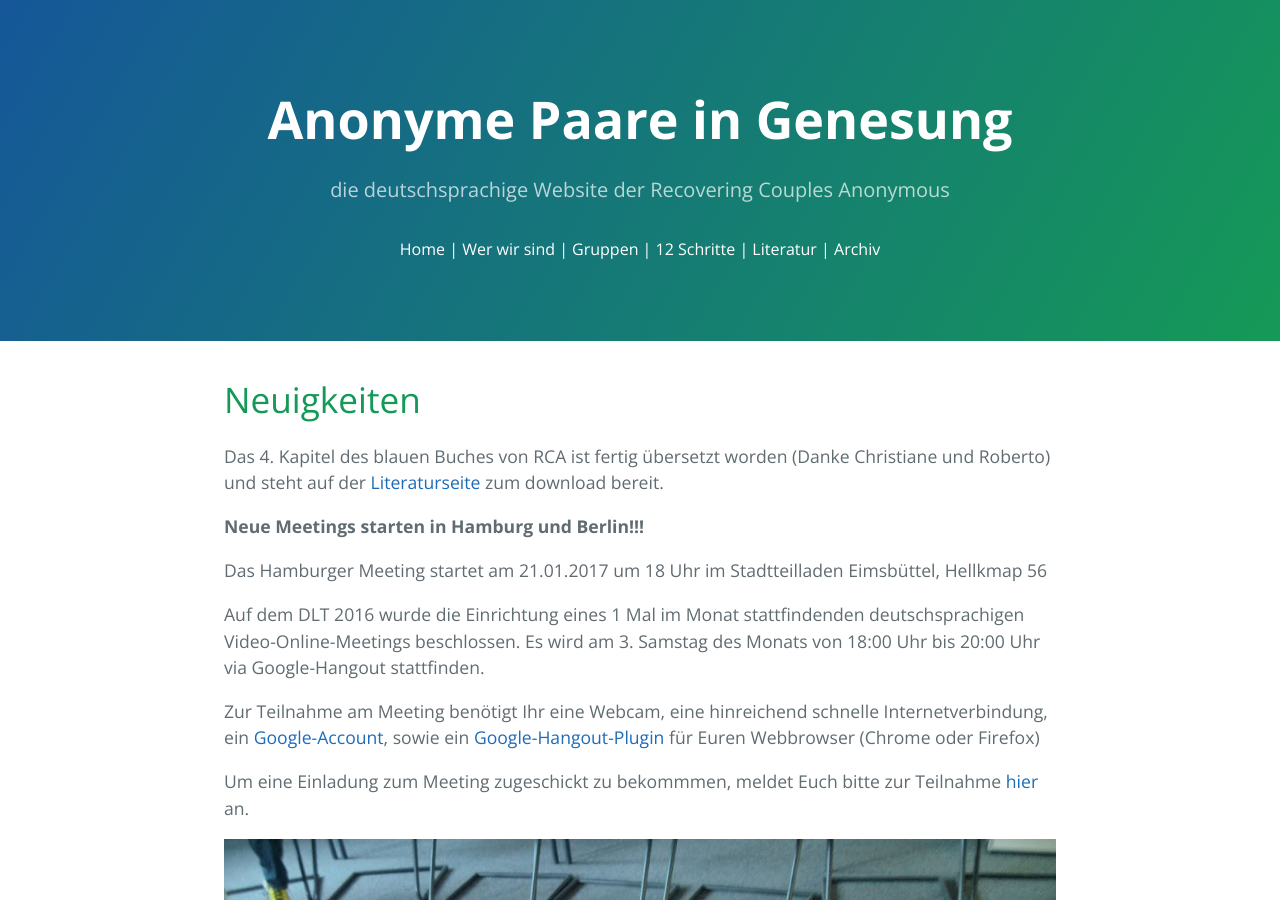
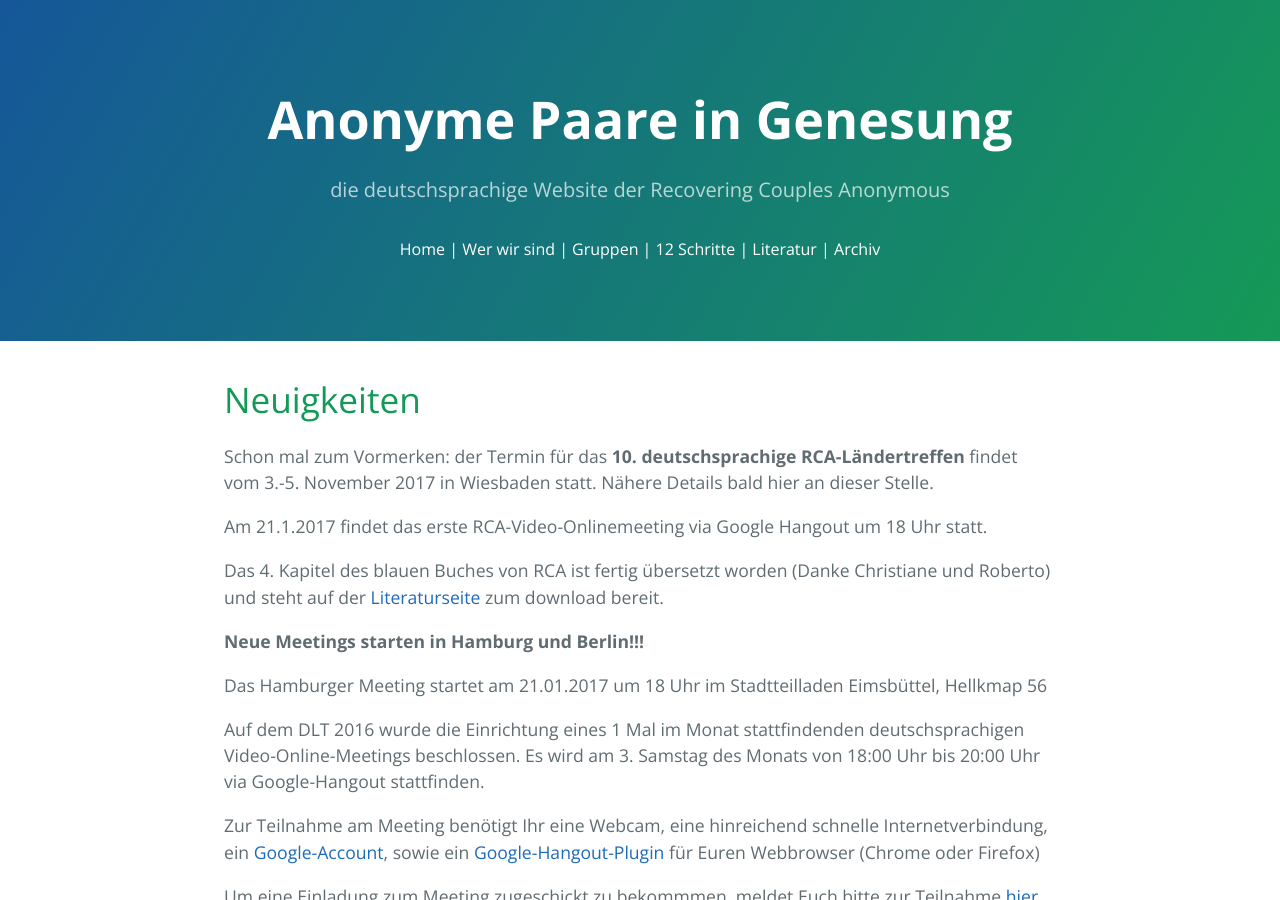
Before and after one commit to rcadeutschland/rcadeutschland.github.io, a Jekyll site: the page built from index.html, in a window 1280 px wide and 900 px high. Built offline with Jekyll 4.4.1, drawn with Linux system fonts in a browser that asks for light colours; nearby versions of some CDN libraries.

Commit message:
Update index.html

```diff
--- a/index.html
+++ b/index.html
@@ -3,6 +3,9 @@ layout: default
 title: RCA Home
 ---
 <h1>Neuigkeiten</h1>
+<p>Schon mal zum Vormerken: der Termin für das <b>10. deutschsprachige RCA-Ländertreffen</b> findet vom 3.-5. November 2017 in Wiesbaden
+ statt. Nähere Details bald hier an dieser Stelle.</p>
+<p>Am 21.1.2017 findet das erste RCA-Video-Onlinemeeting via Google Hangout um 18 Uhr statt.</p>
 <p>Das 4. Kapitel des blauen Buches von RCA ist fertig übersetzt worden (Danke Christiane und Roberto) und steht auf
  der <a href="/Literatur">Literaturseite</a> zum download bereit.</p>
 <p><b>Neue Meetings starten in Hamburg und Berlin!!!</b></p>
```
